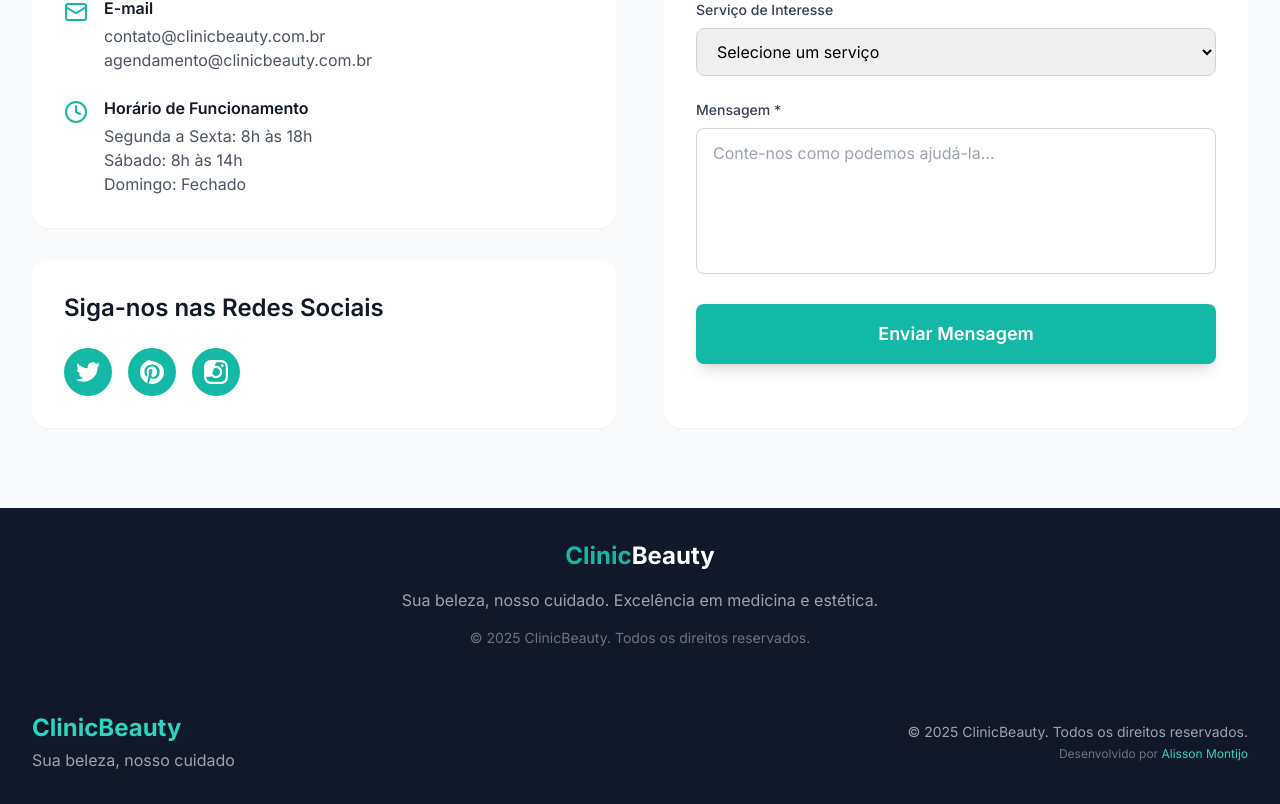
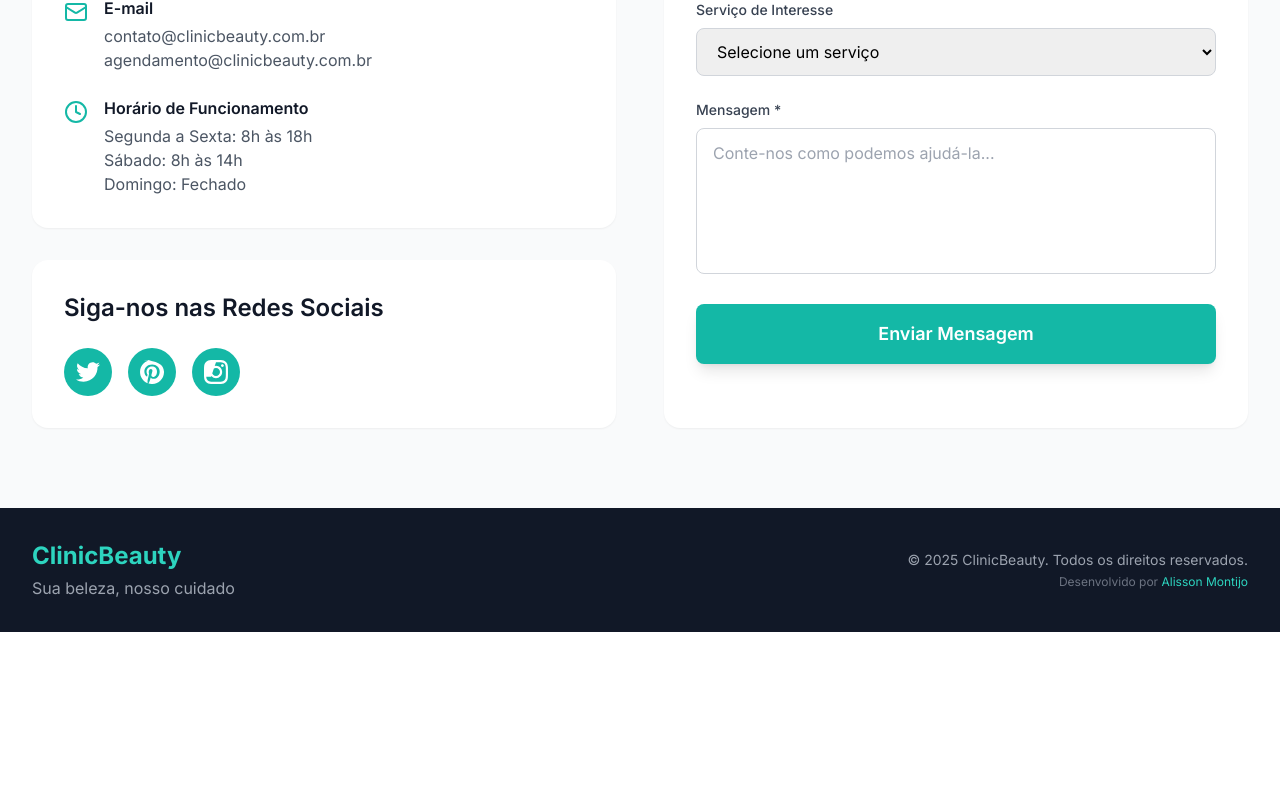
Before and after one commit to adsmbr/ClinicBeauty, a React (Vite) app: page / in a window 1280 px wide. Shown: the part 3801-4605 px from the top of the page. After the commit the page ends 4433 px from the top, so only its background shows below. Built offline with nearby package versions, Linux system fonts and the light colour scheme.

Commit message:
Fix duplicate footer issue
- Removed duplicate footer from App.tsx
- Kept only the main footer with developer attribution

```diff
--- a/src/App.tsx
+++ b/src/App.tsx
@@ -647,22 +647,7 @@
          </div>
        </section>
 
-      {/* Footer */}
-      <footer className="bg-gray-900 text-white py-8">
-        <div className="max-w-7xl mx-auto px-4 sm:px-6 lg:px-8">
-          <div className="text-center">
-            <h3 className="text-2xl font-bold mb-4">
-              <span className="text-teal-500">Clinic</span>Beauty
-            </h3>
-            <p className="text-gray-400 mb-4">
-              Sua beleza, nosso cuidado. Excelência em medicina e estética.
-            </p>
-            <p className="text-gray-500 text-sm">
-              © 2025 ClinicBeauty. Todos os direitos reservados.
-            </p>
-          </div>
-        </div>
-      </footer>
+
 
       {/* WhatsApp Floating Button */}
       <a
```
